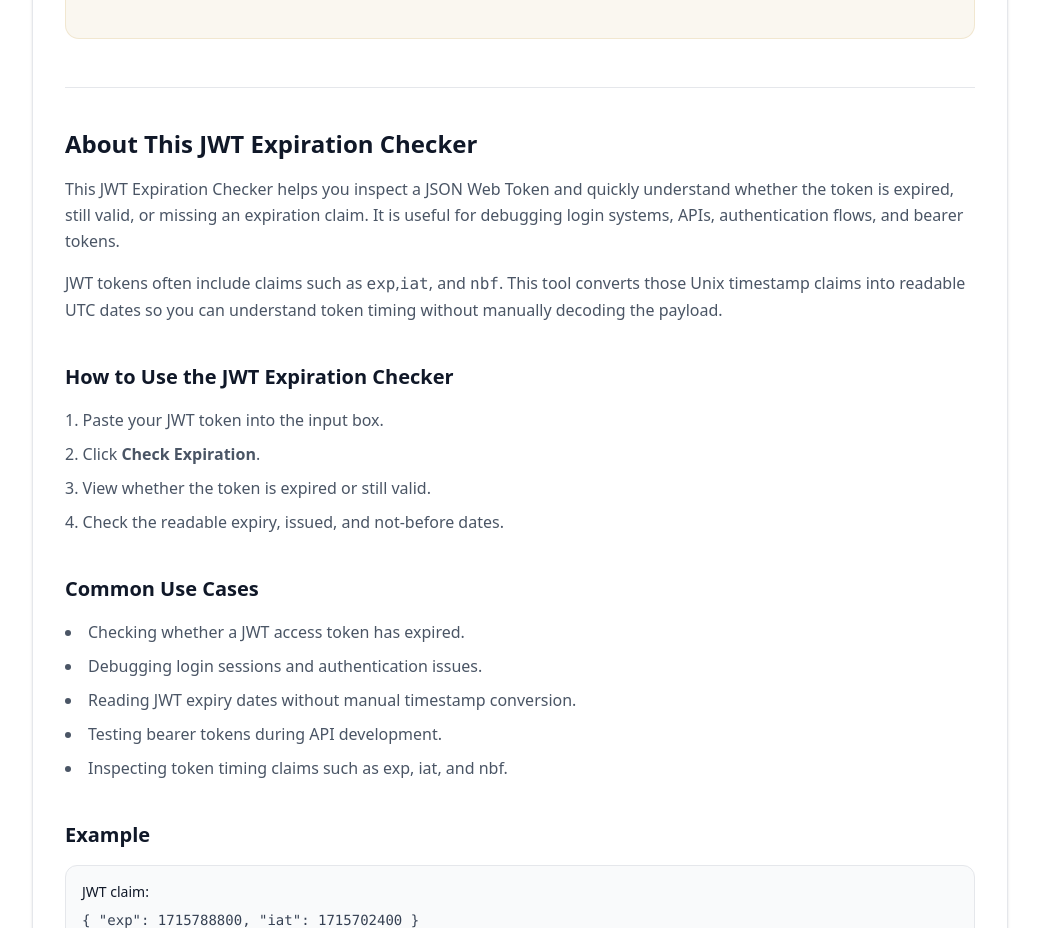
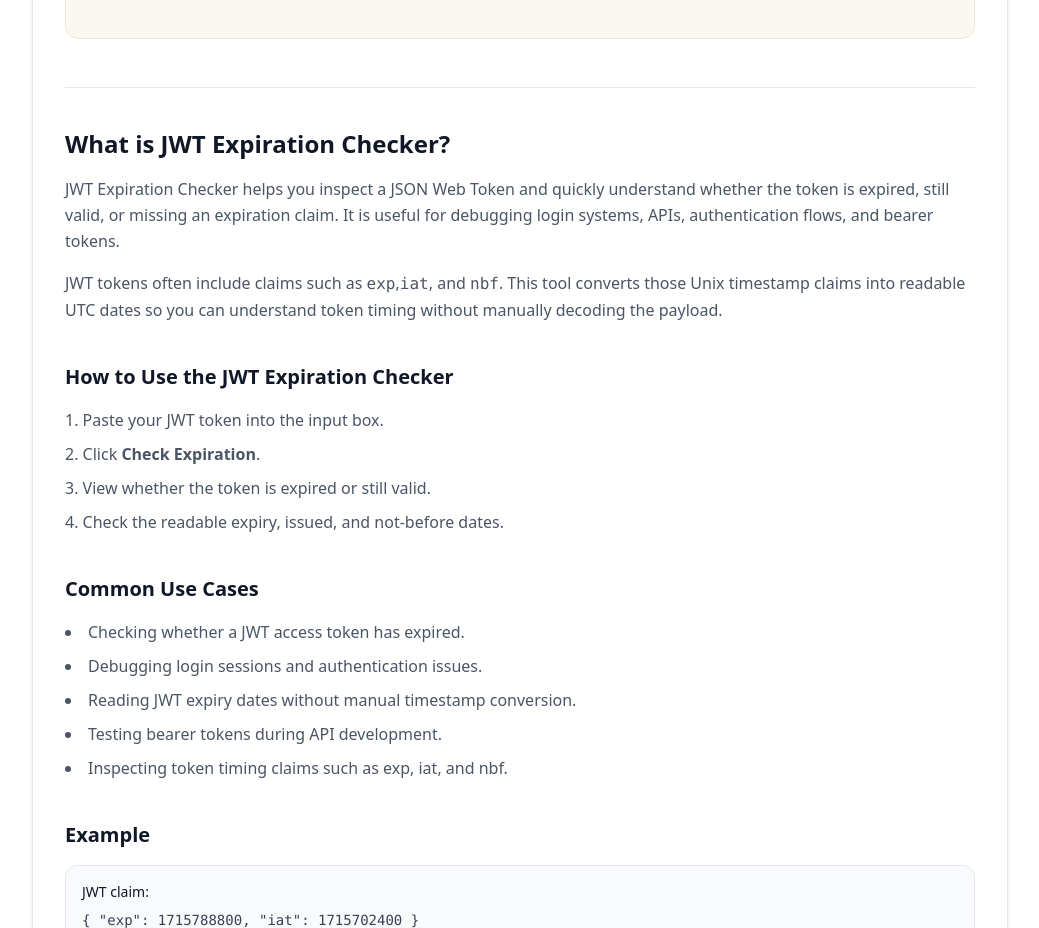
Before and after one commit to vaarunsonawwane-ops/yoryantra-new, a Next.js app: page /tools/jwt-expiration-checker in a window 1280 px wide. Shown: the part 840-1768 px from the top of the page, without its empty margins (120-1159 px from the left). Built offline with nearby package versions, Linux system fonts and the light colour scheme.

Commit message:
JWT Expiration Checker ToolClient.tsx

```diff
--- a/app/tools/jwt-expiration-checker/ToolClient.tsx
+++ b/app/tools/jwt-expiration-checker/ToolClient.tsx
@@ -154,11 +154,11 @@ export default function ToolClient() {
       <section className="mt-12 border-t border-gray-200 pt-10 space-y-10">
         <div>
           <h2 className="text-2xl font-semibold text-gray-900">
-            About This JWT Expiration Checker
+            What is JWT Expiration Checker?
           </h2>
 
           <p className="mt-4 text-gray-600 leading-relaxed">
-            This JWT Expiration Checker helps you inspect a JSON Web Token and
+            JWT Expiration Checker helps you inspect a JSON Web Token and
             quickly understand whether the token is expired, still valid, or
             missing an expiration claim. It is useful for debugging login
             systems, APIs, authentication flows, and bearer tokens.
```
